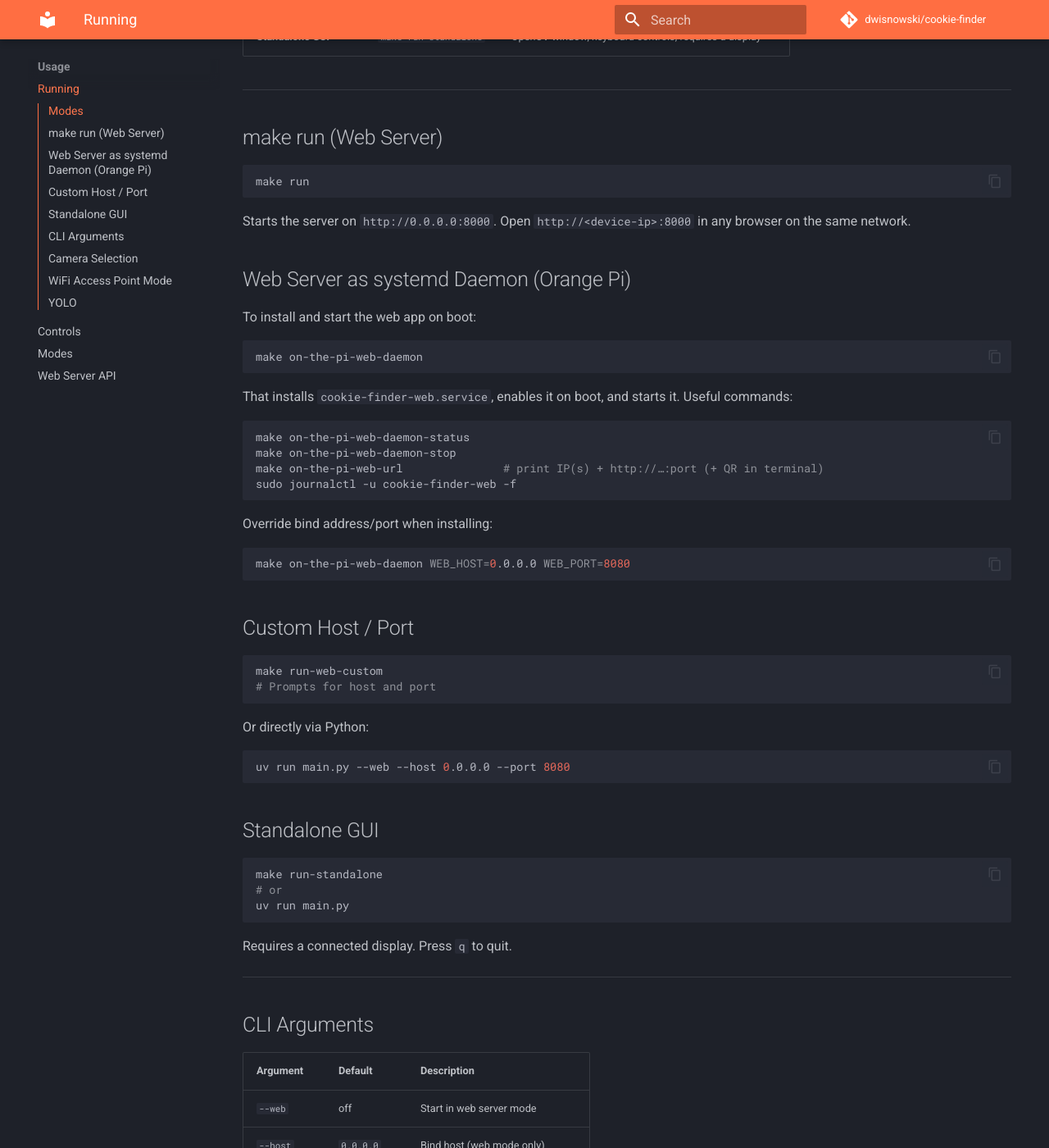
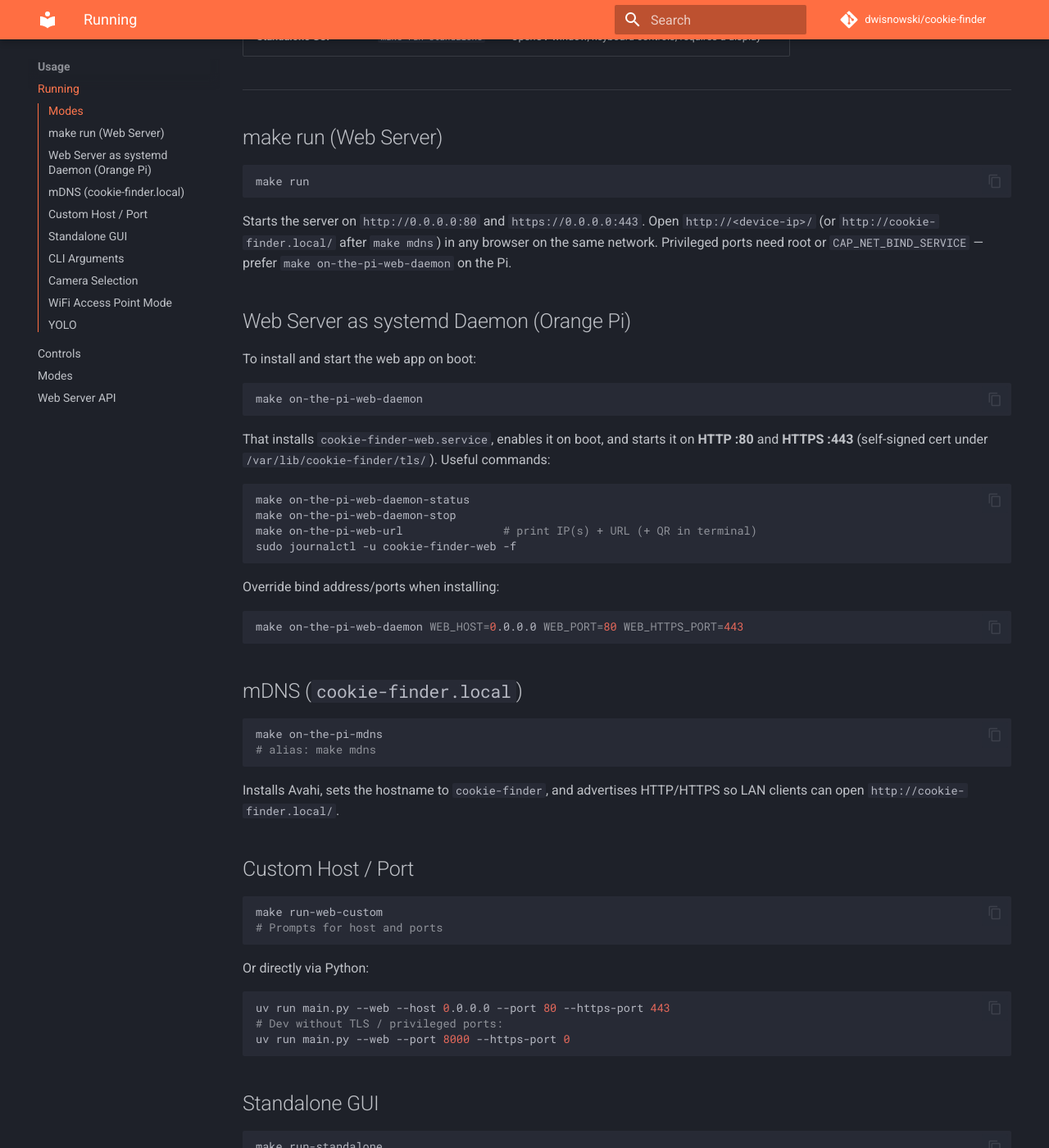
Before and after one commit to dwisnowski/cookie-finder, an MkDocs documentation site: the page built from docs/usage/running.md, in a window 1280 px wide and 1400 px high, scrolled down 389 px. Shown: the whole window at 82% size. Built offline with MkDocs 1.6.1 and Material for MkDocs 9.7.7, drawn with Linux system fonts in a browser that asks for light colours; comment, search, counter and statistics services are not loaded; some of the changed text lies outside the part shown.

Commit message:
Add AP captive portal, cookie-finder.local mDNS, and HTTP/HTTPS ports (#14)
SoftAP DNS now sinkholes to 192.168.12.1 and the web app redirects OS
captive probes to the home page. The server listens on :80 and :443 by
default (self-signed TLS). make on-the-pi-mdns sets up Avahi for
cookie-finder.local.

Co-authored-by: Cursor Agent <cursoragent@cursor.com>
Co-authored-by: dwisnowski <dwisnowski@users.noreply.github.com>

````diff
--- a/cookie_finder/web/static/thermal-viewer.js
+++ b/cookie_finder/web/static/thermal-viewer.js
@@ -89,7 +89,7 @@ let wifiStatus = {
     ap_ssid: 'cookie-finder',
     ap_passphrase: null,
     open_network: true,
-    ap_url: 'http://192.168.12.1:8000',
+    ap_url: 'http://192.168.12.1/',
     switching: false,
 };
 let wifiTargetMode = null;
@@ -1051,7 +1051,7 @@ function updateWifiSettingsUI() {
         toggleBtn.disabled = false;
         toggleBtn.textContent = 'Switch to Client Mode';
         if (hint) {
-            hint.innerHTML = `Open network (no password) · <strong>${wifiStatus.ap_url || 'http://192.168.12.1:8000'}</strong>`;
+            hint.innerHTML = `Open network (no password) · <strong>${wifiStatus.ap_url || 'http://192.168.12.1/'}</strong>`;
         }
         return;
     }
@@ -1107,7 +1107,7 @@ function openWifiConfirm(targetMode, instructions) {
             creds.innerHTML = `
                 <div><span>Network</span><strong>${instructions.ssid || 'cookie-finder'}</strong></div>
                 ${passRow}
-                <div><span>URL</span><strong>${instructions.url || 'http://192.168.12.1:8000'}</strong></div>
+                <div><span>URL</span><strong>${instructions.url || 'http://192.168.12.1/'}</strong></div>
             `;
         } else {
             creds.hidden = true;
--- a/docs/usage/running.md
+++ b/docs/usage/running.md
@@ -17,7 +17,7 @@ Cookie Finder has two runtime modes:
 make run
 ```
 
-Starts the server on `http://0.0.0.0:8000`. Open `http://<device-ip>:8000` in any browser on the same network.
+Starts the server on `http://0.0.0.0:80` and `https://0.0.0.0:443`. Open `http://<device-ip>/` (or `http://cookie-finder.local/` after `make mdns`) in any browser on the same network. Privileged ports need root or `CAP_NET_BIND_SERVICE` — prefer `make on-the-pi-web-daemon` on the Pi.
 
 ## Web Server as systemd Daemon (Orange Pi)
 
@@ -27,32 +27,43 @@ To install and start the web app on boot:
 make on-the-pi-web-daemon
 ```
 
-That installs `cookie-finder-web.service`, enables it on boot, and starts it. Useful commands:
+That installs `cookie-finder-web.service`, enables it on boot, and starts it on **HTTP :80** and **HTTPS :443** (self-signed cert under `/var/lib/cookie-finder/tls/`). Useful commands:
 
 ```bash
 make on-the-pi-web-daemon-status
 make on-the-pi-web-daemon-stop
-make on-the-pi-web-url               # print IP(s) + http://…:port (+ QR in terminal)
+make on-the-pi-web-url               # print IP(s) + URL (+ QR in terminal)
 sudo journalctl -u cookie-finder-web -f
 ```
 
-Override bind address/port when installing:
+Override bind address/ports when installing:
 
 ```bash
-make on-the-pi-web-daemon WEB_HOST=0.0.0.0 WEB_PORT=8080
+make on-the-pi-web-daemon WEB_HOST=0.0.0.0 WEB_PORT=80 WEB_HTTPS_PORT=443
 ```
+
+## mDNS (`cookie-finder.local`)
+
+```bash
+make on-the-pi-mdns
+# alias: make mdns
+```
+
+Installs Avahi, sets the hostname to `cookie-finder`, and advertises HTTP/HTTPS so LAN clients can open `http://cookie-finder.local/`.
 
 ## Custom Host / Port
 
 ```bash
 make run-web-custom
-# Prompts for host and port
+# Prompts for host and ports
 ```
 
 Or directly via Python:
 
 ```bash
-uv run main.py --web --host 0.0.0.0 --port 8080
+uv run main.py --web --host 0.0.0.0 --port 80 --https-port 443
+# Dev without TLS / privileged ports:
+uv run main.py --web --port 8000 --https-port 0
 ```
 
 ## Standalone GUI
@@ -73,7 +84,10 @@ Requires a connected display. Press `q` to quit.
 |----------|---------|-------------|
 | `--web` | off | Start in web server mode |
 | `--host` | `0.0.0.0` | Bind host (web mode only) |
-| `--port` | `8000` | Bind port (web mode only) |
+| `--port` | `80` | HTTP bind port |
+| `--https-port` | `443` | HTTPS bind port (`0` disables TLS) |
+| `--ssl-certfile` | `/var/lib/cookie-finder/tls/cert.pem` | TLS certificate |
+| `--ssl-keyfile` | `/var/lib/cookie-finder/tls/key.pem` | TLS private key |
 | `--camera` | auto | Force a specific camera device ID |
 
 ---
````
Also changed, not shown: other parts of docs/usage/running.md (+1 -1 lines), README.md (+3 -3 lines), docs/hardware/wiring.md (+1 -1 lines), docs/index.md (+1 -1 lines), docs/reference/makefile.md (+7 -6 lines), docs/setup/orange-pi.md (+6 -2 lines), docs/usage/web-server.md (+2 -1 lines), main.py (+31 -5 lines), 7 other files.
